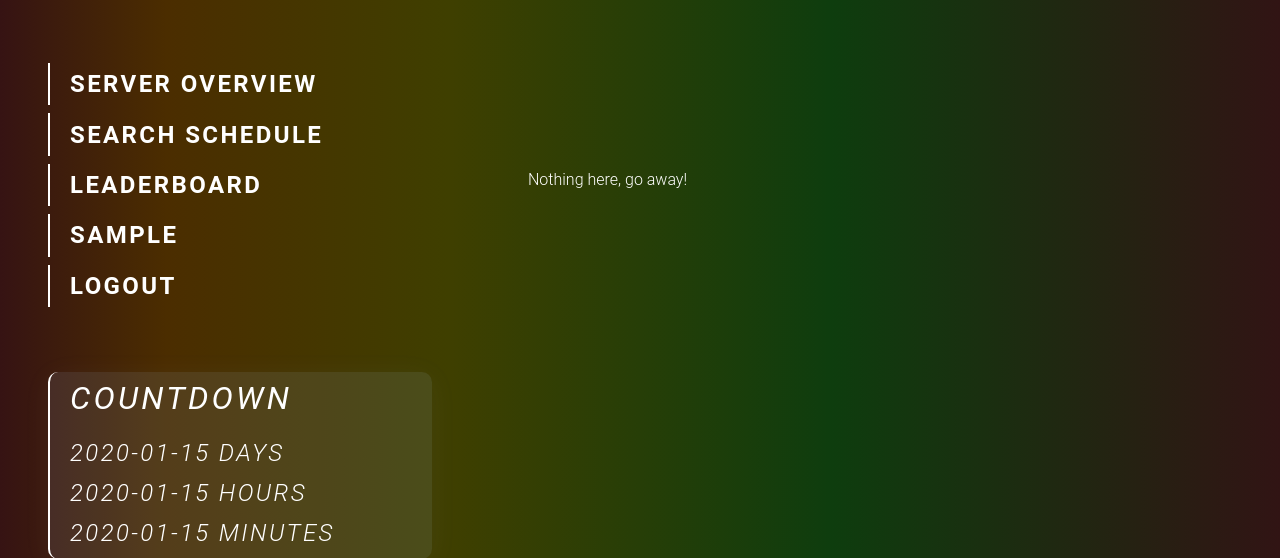
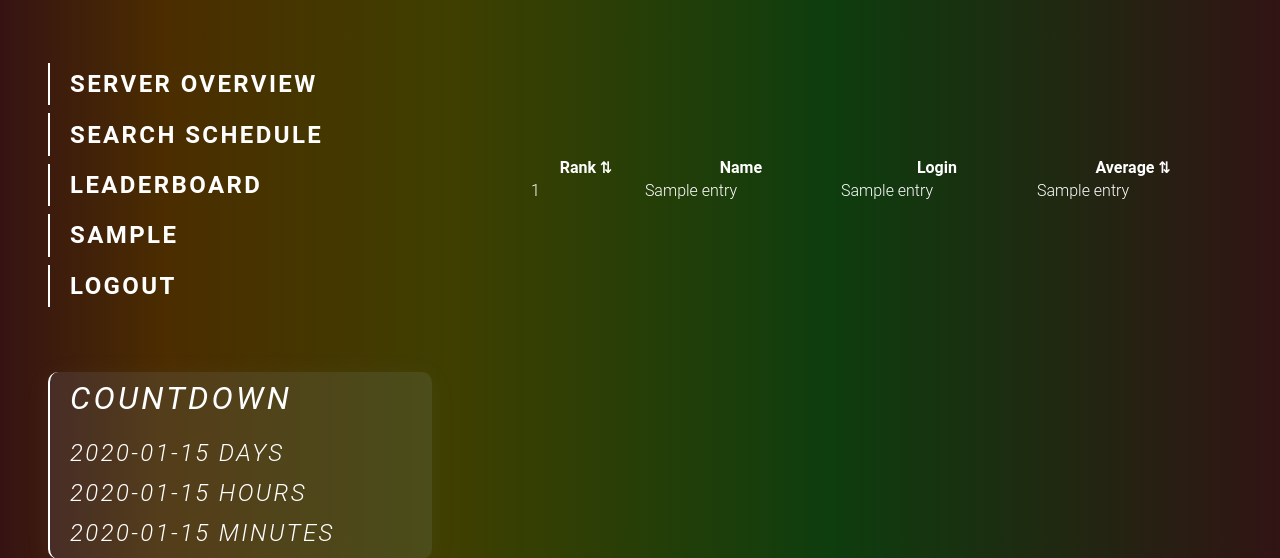
Before and after one commit to dremerb/kacky_schedule, a Flask app: template templates/leaderboard.html in a window 1280 px wide. Shown: the part 221-779 px from the top of the page. Run offline with Flask 2, Linux system fonts and the light colour scheme; the template is opened without the code that fills it: most values are stand-ins (such as "Sample title", 1, 10 or a date in 2020); parts of the project's set-up code (start-up, migrations or seed data) failed here and were passed over.

Commit message:
added leaderboard with dummy data

```diff
--- a/app.py
+++ b/app.py
@@ -405,13 +405,15 @@ def show_leaderboard():
 
     # Get page data
     _, _, timeleft = get_pagedata()
+    # Get leaderboard data
+    api.update_leaderbord()
 
     if res:
         # user logged in
         loginname = current_user.get_id()
-        return flask.render_template("leaderboard.html", timeleft=timeleft, loginname=loginname)
+        return flask.render_template("leaderboard.html", timeleft=timeleft, leaderboard=api.leaderboard, loginname=loginname)
     else:
-        return flask.render_template("leaderboard.html", timeleft=timeleft)
+        return flask.render_template("leaderboard.html", timeleft=timeleft, leaderboard=api.leaderboard)
 
 
 
--- a/kacky_api_handler.py
+++ b/kacky_api_handler.py
@@ -16,25 +16,30 @@ TEST_LOGIN_RESPONSE_SIMO = {'finishes': 75, 'mapids': ['201', '202', '203', '204
 # amgreborn
 TEST_LOGIN_RESPONSE_AMG = {'finishes': 20, 'mapids': ['201', '202', '204', '211', '215', '219', '223', '225', '230', '236', '243', '245', '247', '252', '259', '262', '269', '272', '274', '275']}
 
+TEST_LEADERBOARD_RESPONSE = [[1, "sexyboii", "plastorex", 3.7], [2, "$abcsimo_$777900", "simo_900", 4.2], [7, "k$cba*$z$gm", "amgreborn", 69.69], [17, "corkscrew", "corkscrew", 134.0]]
+
+
 class KackyAPIHandler:
     # dict managing servers
     servers = {}
+    leaderboard = []
 
     def __init__(self, config: dict):
         self.config = config
         self.logger = logging.getLogger(self.config["logger_name"])
-        self.last_update = datetime.datetime.fromtimestamp(0)
+        self.last_server_update = datetime.datetime.fromtimestamp(0)
+        self.last_leader_update = datetime.datetime.fromtimestamp(0)
         try:
             with open(Path(__file__).parent / "secrets.yaml") as b:
                 self.api_pwd = yaml.load(b, yaml.FullLoader)["api_pwd"]
         except FileNotFoundError:
-            raise FileNotFoundError("Bot needs a bot.py with 'token' and 'guild' keys, containing the token for the bot and the ID of the guild to connect to!")
+            raise FileNotFoundError("Missing secrets.yaml!")
 
     def update_server_info(self):
-        #if not self.last_update < datetime.datetime.now() - datetime.timedelta(minutes=1):
-        #    # if last update is not older than one minute, use cached data
-        #    self.logger.info("Use cached self.servers.")
-        #    return
+        if not self.last_server_update < datetime.datetime.now() - datetime.timedelta(minutes=1) and not self.servers == {}:
+            # if last update is not older than one minute, use cached data
+            self.logger.info("Use cached self.servers.")
+            return
 
         self.logger.info("Updating self.servers.")
         try:
@@ -66,7 +71,7 @@ class KackyAPIHandler:
             # update existing ServerInfo object
             self.servers[server].update_info(d)
 
-        self.last_update = datetime.datetime.now()
+        self.last_server_update = datetime.datetime.now()
 
     def get_fin_info(self, tmlogin):
         try:
@@ -80,3 +85,36 @@ class KackyAPIHandler:
     def get_mapinfo(self):
         if any(map(lambda s: s.timeplayed < 0, self.servers.values())) or self.servers == {}:
             self.update_server_info()
+
+    def update_leaderbord(self):
+        if not self.last_leader_update < datetime.datetime.now() - datetime.timedelta(minutes=10) and not self.leaderboard == []:
+            # if last update is not older than one minute, use cached data
+            self.logger.info("Use cached self.leaderboard.")
+            return
+
+        self.logger.info("Updating self.leaderboard.")
+        try:
+            # TODO: change to actual api
+            #krdata = requests.get("https://kk.kackiestkacky.com/api/", params={"password": self.api_pwd}).json()
+            krdata = TEST_LEADERBOARD_RESPONSE
+        except ConnectionError:
+            self.logger.error("Could not connect to KK API!")
+            flask.render_template('error.html',
+                                  error="Could not contact KK server. RIP!")
+            return
+        except json.decoder.JSONDecodeError:
+            #self.logger.error("Using TEST_API_RESPONSE")
+            #krdata = TEST_LEADERBOARD_RESPONSE
+            self.logger.error("Could not connect to KK API!")
+            flask.render_template('error.html',
+                                  error="Could not contact KK server. RIP!")
+            return
+
+        for idx, _ in enumerate(krdata):
+            krdata[idx][1] = TMstr(krdata[idx][1]).html
+
+        self.leaderboard = krdata
+        self.last_leader_update = datetime.datetime.now()
+
+    def get_leaderboard(self):
+        self.update_leaderbord()
--- a/templates/leaderboard.html
+++ b/templates/leaderboard.html
@@ -54,8 +54,84 @@
         </div>
     </div>
 
+    <!-- took this from https://www.w3schools.com/howto/howto_js_sort_table.asp -->
     <div class="content-area">
-        Nothing here, go away!
+        <table id="myTable2">
+            <tr>
+                <!--When a header is clicked, run the sortTable function, with a parameter,
+                0 for sorting by names, 1 for sorting by country: -->
+                <th onclick="sortTable(0)">Rank &#8645;</th>
+                <th>Name</th>
+                <th>Login</th>
+                <th onclick="sortTable(1)">Average &#8645;</th>
+            </tr>
+
+            {% for entry in leaderboard %}
+                <tr>
+                    <td>{{ entry[0] }}</td>
+                    <td>{{ entry[1] | safe }}</td>
+                    <td>{{ entry[2] }}</td>
+                    <td>{{ entry[3] }}</td>
+                </tr>
+            {% endfor %}
+
+
+            <script>
+            function sortTable(n) {
+                var table, rows, switching, i, x, y, shouldSwitch, dir, switchcount = 0;
+                table = document.getElementById("myTable2");
+                switching = true;
+                // Set the sorting direction to ascending:
+                dir = "asc";
+                /* Make a loop that will continue until
+                no switching has been done: */
+                while (switching) {
+                    // Start by saying: no switching is done:
+                    switching = false;
+                    rows = table.rows;
+                    /* Loop through all table rows (except the
+                    first, which contains table headers): */
+                    for (i = 1; i < (rows.length - 1); i++) {
+                        // Start by saying there should be no switching:
+                        shouldSwitch = false;
+                        /* Get the two elements you want to compare,
+                            one from current row and one from the next: */
+                        x = rows[i].getElementsByTagName("TD")[n];
+                        y = rows[i + 1].getElementsByTagName("TD")[n];
+                        /* Check if the two rows should switch place,
+                        based on the direction, asc or desc: */
+                        if (dir === "asc") {
+                            if (parseFloat(x.innerHTML) > parseFloat(y.innerHTML)) {
+                                // If so, mark as a switch and break the loop:
+                                shouldSwitch = true;
+                                break;
+                            }
+                        } else if (dir === "desc") {
+                            if (parseFloat(x.innerHTML) < parseFloat(y.innerHTML)) {
+                                // If so, mark as a switch and break the loop:
+                                shouldSwitch = true;
+                                break;
+                            }
+                        }
+                    }
+                    if (shouldSwitch) {
+                        /* If a switch has been marked, make the switch
+                        and mark that a switch has been done: */
+                        rows[i].parentNode.insertBefore(rows[i + 1], rows[i]);
+                        switching = true;
+                        // Each time a switch is done, increase this count by 1:
+                        switchcount++;
+                    } else {
+                        /* If no switching has been done AND the direction is "asc",
+                        set the direction to "desc" and run the while loop again. */
+                        if (switchcount === 0 && dir === "asc") {
+                            dir = "desc";
+                            switching = true;
+                        }
+                    }
+                }
+            }
+            </script>
     </div>
 </body>
 </html>
```
